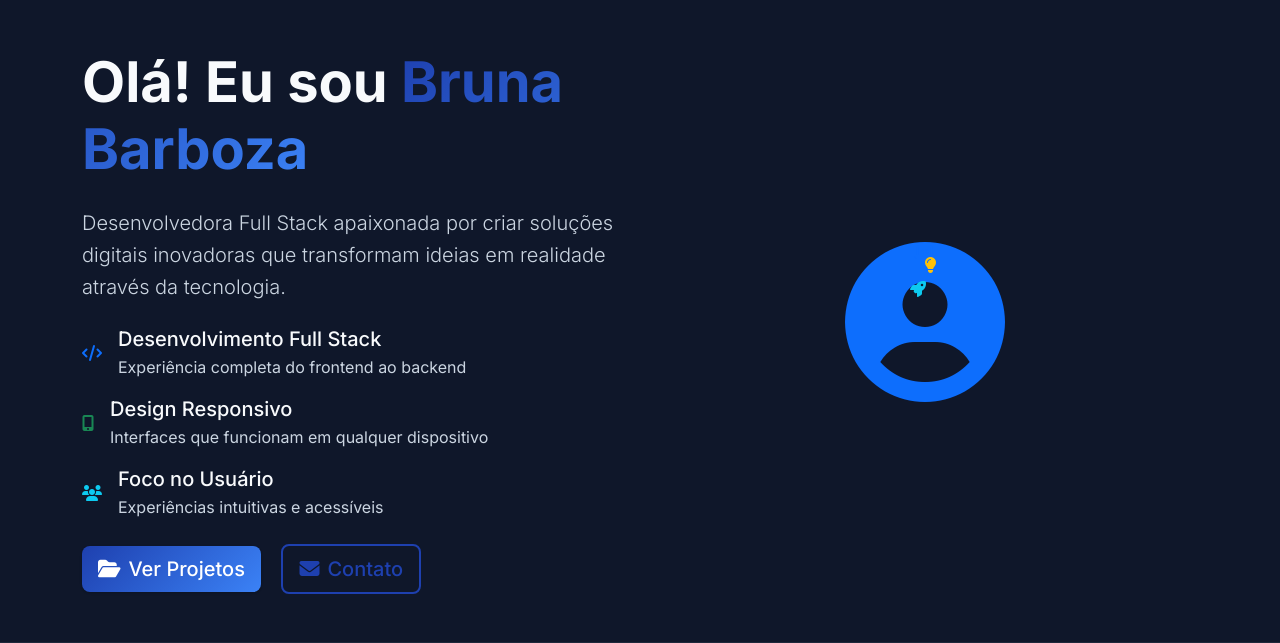
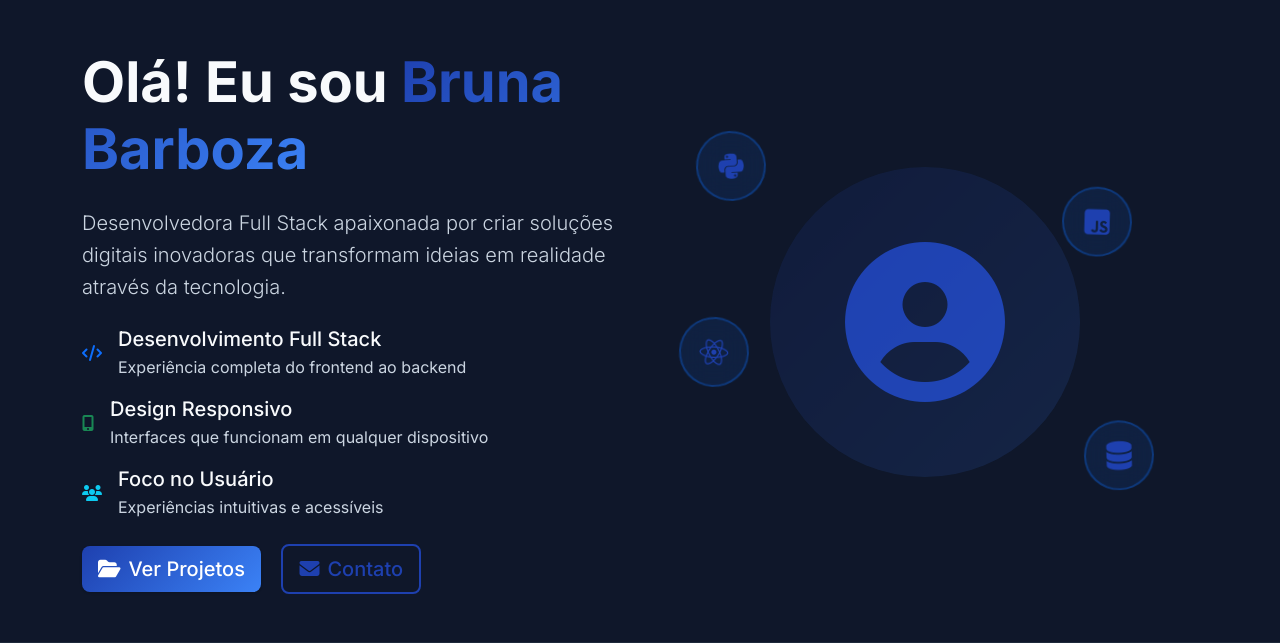
Before and after one commit to brubsb/portifoliobrub, a Flask app: page /about in a window 1280 px wide. Shown: the part 75-718 px from the top of the page. Run offline with Flask 3, Linux system fonts and the light colour scheme.

Commit message:
Update the about page to display user profile icons correctly
Fix broken icons on the about page by updating the HTML structure and CSS classes to match the hero section's design.

Replit-Commit-Author: Agent
Replit-Commit-Session-Id: 4fd8e3fb-3319-47b4-a767-45b2382ebd89
Replit-Commit-Checkpoint-Type: full_checkpoint
Replit-Commit-Screenshot-Url: https://storage.googleapis.com/screenshot-production-us-central1/53dedeaa-367b-4746-9cc1-a4648cfe6cec/4fd8e3fb-3319-47b4-a767-45b2382ebd89/S1MxSYk

```diff
--- a/templates/about.html
+++ b/templates/about.html
@@ -9,22 +9,25 @@
     <div class="container">
         <div class="row align-items-center min-vh-75">
             <div class="col-lg-6 order-lg-2">
-                <div class="about-image text-center" data-aos="fade-left">
-                    <div class="image-container">
-                        <div class="image-bg"></div>
-                        <div class="profile-image">
-                            <i class="fas fa-user-circle fa-10x text-primary"></i>
+                <div class="hero-image" data-aos="fade-left">
+                    <div class="hero-avatar">
+                        <div class="avatar-container">
+                            <div class="avatar-bg"></div>
+                            <i class="fas fa-user-circle avatar-icon"></i>
                         </div>
-                        <div class="floating-elements">
-                            <div class="float-icon float-1">
-                                <i class="fas fa-laptop-code text-primary"></i>
-                            </div>
-                            <div class="float-icon float-2">
-                                <i class="fas fa-lightbulb text-warning"></i>
-                            </div>
-                            <div class="float-icon float-3">
-                                <i class="fas fa-rocket text-info"></i>
-                            </div>
+                    </div>
+                    <div class="floating-elements">
+                        <div class="float-element float-1">
+                            <i class="fab fa-python"></i>
+                        </div>
+                        <div class="float-element float-2">
+                            <i class="fab fa-js-square"></i>
+                        </div>
+                        <div class="float-element float-3">
+                            <i class="fab fa-react"></i>
+                        </div>
+                        <div class="float-element float-4">
+                            <i class="fas fa-database"></i>
                         </div>
                     </div>
                 </div>
```
Also changed, not shown: instance/portfolio.db.
